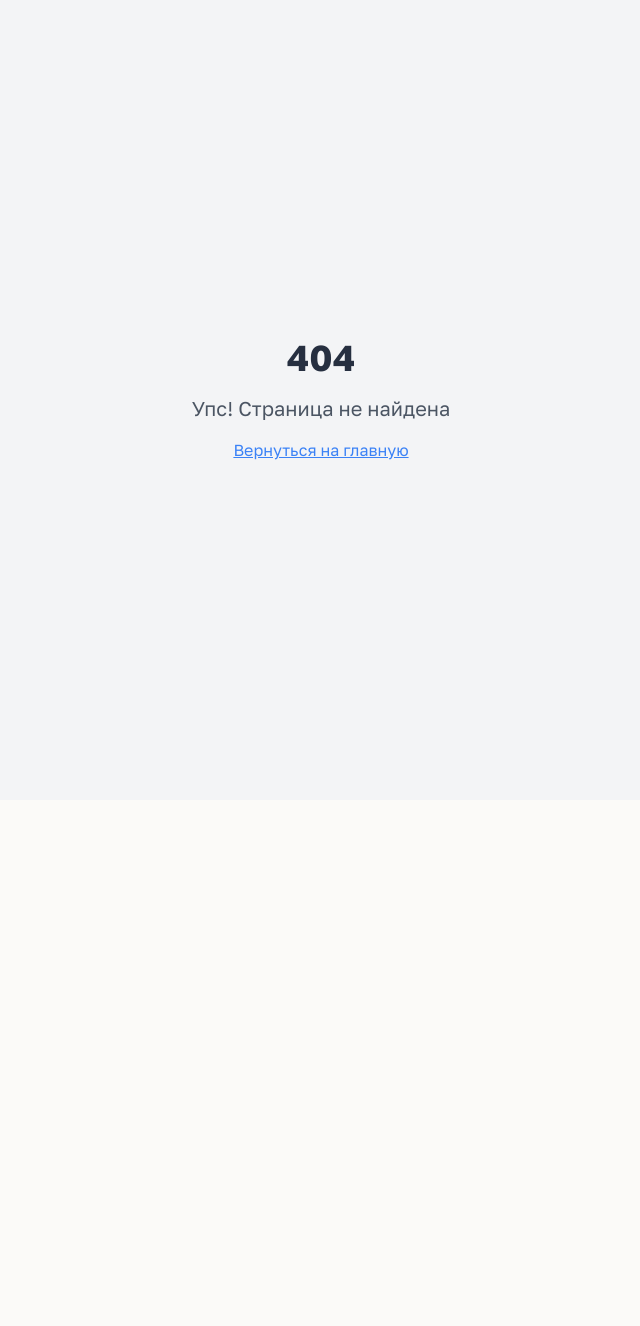
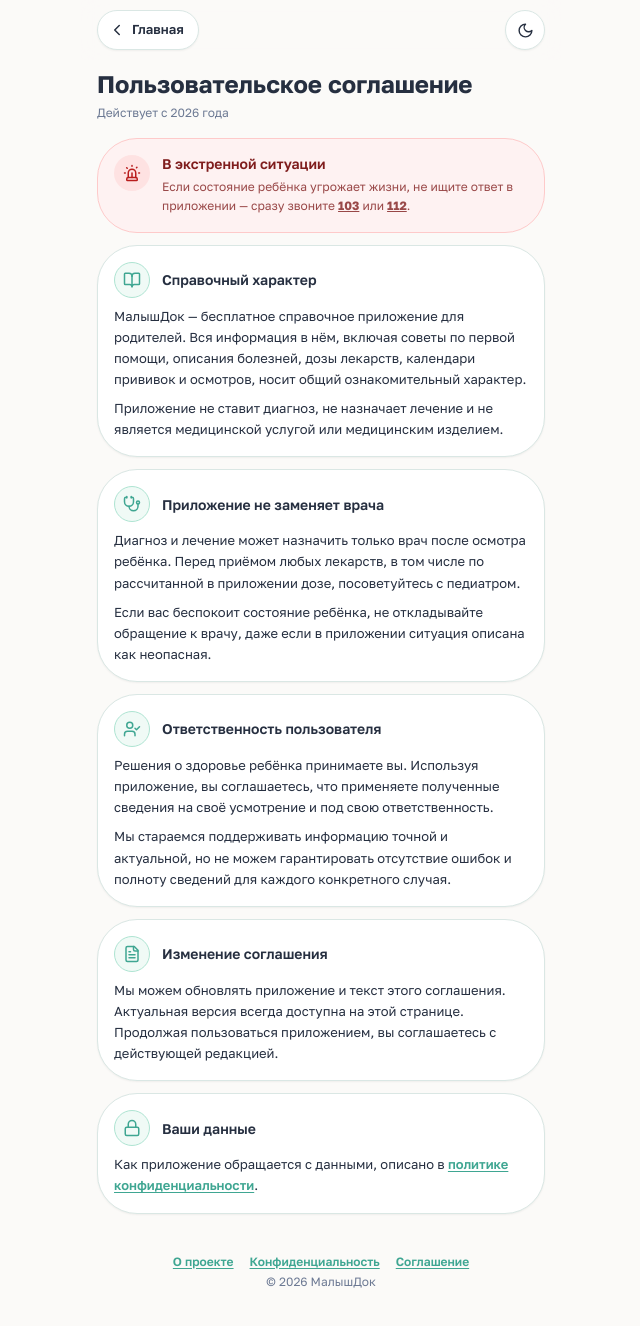
Before and after one commit to dolmatovana2021-glitch/pediatric-guide-app, a React (Vite) app: page /terms in a window 1280 px wide. Before the commit this address had no page. Shown: the top 1326 px of the page, without its empty margins (319-959 px from the left). Before the commit the page ends 800 px from the top, so only its background shows below. Built offline with nearby package versions, Linux system fonts and the light colour scheme; a web font is replaced by a local one.

Commit message:
Добавил страницу пользовательского соглашения

```diff
--- a/src/App.tsx
+++ b/src/App.tsx
@@ -12,6 +12,7 @@ import NotFound from "./pages/NotFound";
 import Survey from "./pages/Survey";
 import About from "./pages/About";
 import Privacy from "./pages/Privacy";
+import Terms from "./pages/Terms";
 
 const queryClient = new QueryClient();
 
@@ -29,6 +30,7 @@ const App = () => (
           <Route path="/survey" element={<Survey />} />
           <Route path="/about" element={<About />} />
           <Route path="/privacy" element={<Privacy />} />
+          <Route path="/terms" element={<Terms />} />
           {/* ADD ALL CUSTOM ROUTES ABOVE THE CATCH-ALL "*" ROUTE */}
           <Route path="*" element={<NotFound />} />
         </Routes>
--- a/src/components/shared/SiteFooter.tsx
+++ b/src/components/shared/SiteFooter.tsx
@@ -3,12 +3,15 @@ import { Link } from "react-router-dom";
 export function SiteFooter() {
   return (
     <footer className="mt-10 text-center text-xs text-muted-foreground space-y-1">
-      <div className="flex justify-center gap-4">
+      <div className="flex flex-wrap justify-center gap-x-4 gap-y-1">
         <Link to="/about" className="text-primary font-semibold underline underline-offset-2">
           О проекте
         </Link>
         <Link to="/privacy" className="text-primary font-semibold underline underline-offset-2">
           Конфиденциальность
+        </Link>
+        <Link to="/terms" className="text-primary font-semibold underline underline-offset-2">
+          Соглашение
         </Link>
       </div>
       <p>© 2026 МалышДок</p>
--- /dev/null
+++ b/src/pages/Terms.tsx
@@ -0,0 +1,95 @@
+import { Link } from "react-router-dom";
+import Icon from "@/components/ui/icon";
+import { SubPageLayout } from "@/components/shared/SubPageLayout";
+
+const sections: { icon: string; title: string; text: string[] }[] = [
+  {
+    icon: "BookOpen",
+    title: "Справочный характер",
+    text: [
+      "МалышДок — бесплатное справочное приложение для родителей. Вся информация в нём, включая советы по первой помощи, описания болезней, дозы лекарств, календари прививок и осмотров, носит общий ознакомительный характер.",
+      "Приложение не ставит диагноз, не назначает лечение и не является медицинской услугой или медицинским изделием.",
+    ],
+  },
+  {
+    icon: "Stethoscope",
+    title: "Приложение не заменяет врача",
+    text: [
+      "Диагноз и лечение может назначить только врач после осмотра ребёнка. Перед приёмом любых лекарств, в том числе по рассчитанной в приложении дозе, посоветуйтесь с педиатром.",
+      "Если вас беспокоит состояние ребёнка, не откладывайте обращение к врачу, даже если в приложении ситуация описана как неопасная.",
+    ],
+  },
+  {
+    icon: "UserCheck",
+    title: "Ответственность пользователя",
+    text: [
+      "Решения о здоровье ребёнка принимаете вы. Используя приложение, вы соглашаетесь, что применяете полученные сведения на своё усмотрение и под свою ответственность.",
+      "Мы стараемся поддерживать информацию точной и актуальной, но не можем гарантировать отсутствие ошибок и полноту сведений для каждого конкретного случая.",
+    ],
+  },
+  {
+    icon: "FileText",
+    title: "Изменение соглашения",
+    text: [
+      "Мы можем обновлять приложение и текст этого соглашения. Актуальная версия всегда доступна на этой странице. Продолжая пользоваться приложением, вы соглашаетесь с действующей редакцией.",
+    ],
+  },
+];
+
+const Terms = () => (
+  <SubPageLayout title="Пользовательское соглашение">
+    <p className="text-[12px] text-muted-foreground mt-1">Действует с 2026 года</p>
+
+    <div className="mt-4 bg-red-50 border border-red-200 rounded-3xl p-4 flex items-start gap-3">
+      <div className="w-9 h-9 rounded-xl bg-red-100 flex items-center justify-center flex-shrink-0">
+        <Icon name="Siren" fallback="TriangleAlert" size={18} className="text-red-700" />
+      </div>
+      <div className="min-w-0">
+        <p className="font-semibold text-red-900 text-sm leading-tight">В экстренной ситуации</p>
+        <p className="text-[12px] text-red-900/80 leading-relaxed mt-1">
+          Если состояние ребёнка угрожает жизни, не ищите ответ в приложении — сразу звоните{" "}
+          <a href="tel:103" className="font-bold underline">103</a> или{" "}
+          <a href="tel:112" className="font-bold underline">112</a>.
+        </p>
+      </div>
+    </div>
+
+    <div className="mt-3 space-y-3">
+      {sections.map((s) => (
+        <div key={s.title} className="bg-card border border-border rounded-3xl p-4 shadow-sm">
+          <div className="flex items-center gap-3 mb-2">
+            <div className="w-9 h-9 rounded-xl bg-mint-50 border border-mint-200 flex items-center justify-center flex-shrink-0">
+              <Icon name={s.icon} fallback="ShieldCheck" size={18} className="text-primary" />
+            </div>
+            <p className="font-semibold text-foreground text-sm leading-tight">{s.title}</p>
+          </div>
+          <div className="space-y-2">
+            {s.text.map((t) => (
+              <p key={t} className="text-[13px] text-foreground leading-relaxed">
+                {t}
+              </p>
+            ))}
+          </div>
+        </div>
+      ))}
+
+      <div className="bg-card border border-border rounded-3xl p-4 shadow-sm">
+        <div className="flex items-center gap-3 mb-2">
+          <div className="w-9 h-9 rounded-xl bg-mint-50 border border-mint-200 flex items-center justify-center flex-shrink-0">
+            <Icon name="Lock" size={18} className="text-primary" />
+          </div>
+          <p className="font-semibold text-foreground text-sm leading-tight">Ваши данные</p>
+        </div>
+        <p className="text-[13px] text-foreground leading-relaxed">
+          Как приложение обращается с данными, описано в{" "}
+          <Link to="/privacy" className="text-primary font-semibold underline underline-offset-2">
+            политике конфиденциальности
+          </Link>
+          .
+        </p>
+      </div>
+    </div>
+  </SubPageLayout>
+);
+
+export default Terms;
```
